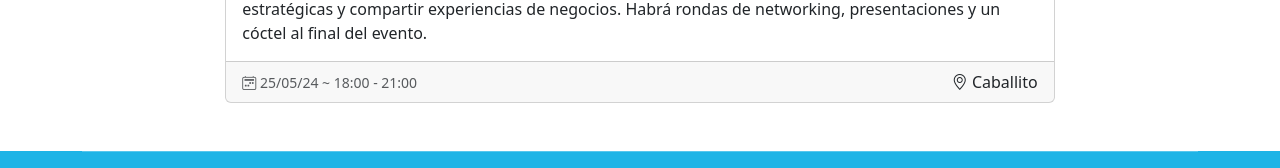
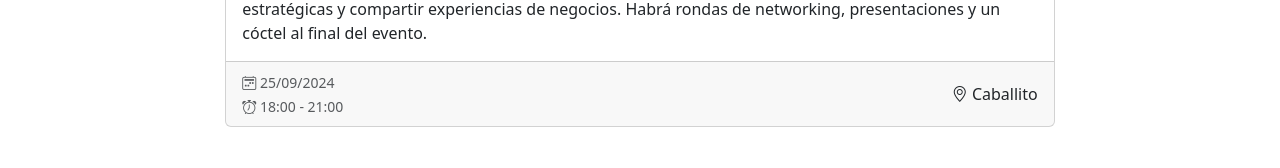
Before and after one commit to leandrodeferrari/desarrollo-web, an Angular app in the folder frontend/: page /evento/1 in a window 1280 px wide. Shown: the part 919-1087 px from the top of the page. Built offline with nearby package versions, Linux system fonts and the light colour scheme.

Commit message:
Arreglando la fecha de los eventos

```diff
--- a/frontend/src/app/crear-evento/crear-evento.component.html
+++ b/frontend/src/app/crear-evento/crear-evento.component.html
@@ -56,7 +56,7 @@
 
                 <div class="mb-3">
                     <label for="fecha" class="form-label">Fecha</label>
-                    <input formControlName="fecha" type="date" class="form-control" id="fecha">
+                    <input formControlName="fecha" type="date" [min]="fechaActual" class="form-control" id="fecha">
                 </div>
 
                 @if (tieneErrores('fecha', 'required')) {
--- a/frontend/src/app/crear-evento/crear-evento.component.ts
+++ b/frontend/src/app/crear-evento/crear-evento.component.ts
@@ -19,8 +19,14 @@ export class CrearEventoComponent {
     private eventoService: EventoService = inject(EventoService);
     public formCrearEvento: FormGroup;
     public btn_atras: string = "< Ir atrás";
+    public fechaActual: string;
 
     constructor() {
+        const today = new Date();
+        // El método toISOString() me devuelve en este formato la fecha: 2024-06-09T19:58:23.568Z
+        // Al hacer el split, me devuelve el primer elemento: 2024-06-09
+        this.fechaActual = today.toISOString().split('T')[0];
+
         this.formCrearEvento = this.fb.group({
             titulo: ['', [Validators.required]],
             imagenUrl: ['', [Validators.required]],
@@ -52,7 +58,7 @@ export class CrearEventoComponent {
 
             let dia: string = fecha.substring(8);
             let mes: string = fecha.substring(5, 7);
-            let anio: string = fecha.substring(2, 4);
+            let anio: string = fecha.substring(0, 4);
             let fechaConFormato: string = `${dia}/${mes}/${anio}`;
 
             let evento: Evento = {
--- a/frontend/src/app/editar-evento/editar-evento.component.ts
+++ b/frontend/src/app/editar-evento/editar-evento.component.ts
@@ -54,7 +54,7 @@ export class EditarEventoComponent {
 
                 let dia: string = fechaEnPartes[0];
                 let mes: string = fechaEnPartes[1];
-                let anio: string = `20${fechaEnPartes[2]}`;
+                let anio: string = `${fechaEnPartes[2]}`;
 
                 // Formato "YYYY-MM-DD" para que lo reconozca HTML.
                 let fechaConFormato: string = `${anio}-${mes}-${dia}`;
@@ -91,7 +91,7 @@ export class EditarEventoComponent {
 
             let dia: string = fecha.substring(8);
             let mes: string = fecha.substring(5, 7);
-            let anio: string = fecha.substring(2, 4);
+            let anio: string = fecha.substring(0, 4);
             let fechaConFormato: string = `${dia}/${mes}/${anio}`;
 
             let evento: Evento = {
--- a/frontend/src/app/evento/evento.component.html
+++ b/frontend/src/app/evento/evento.component.html
@@ -30,10 +30,13 @@
                     <div class="card-footer">
                         <div class="row">
                             <div class="col-6">
-                                <small class="text-body-secondary"><i class="bi bi-calendar2-week"></i> {{evento.fecha}}
-                                    ~ {{evento.horario}}</small>
+                                <small class="text-body-secondary">
+                                    <i class="bi bi-calendar2-week"></i> {{evento.fecha}}
+                                    <br>
+                                    <i class="bi bi-alarm"></i> {{evento.horario}}
+                                </small>
                             </div>
-                            <div class="col-6 text-end">
+                            <div class="col-6 text-end align-content-center">
                                 <i class="bi bi-geo-alt"></i> {{evento.ubicacion}}
                             </div>
                         </div>
--- a/frontend/src/app/eventos/eventos.component.html
+++ b/frontend/src/app/eventos/eventos.component.html
@@ -51,10 +51,13 @@
                 <div class="card-footer">
                     <div class="row">
                         <div class="col-6">
-                            <small class="text-body-secondary"><i class="bi bi-calendar2-week"></i> {{evento.fecha}} ~
-                                {{evento.horario}}</small>
+                            <small class="text-body-secondary">
+                                <i class="bi bi-calendar2-week"></i> {{evento.fecha}}
+                                <br>
+                                <i class="bi bi-alarm"></i> {{evento.horario}}
+                            </small>
                         </div>
-                        <div class="col-6 text-end">
+                        <div class="col-6 text-end align-content-center">
                             <button type="button" [routerLink]="['/evento', evento.id]"
                                 class="btn btn-primary btn-sm bg-success border-0 me-2"><i
                                     class="bi bi-eye"></i></button>
--- a/frontend/src/app/services/evento.service.ts
+++ b/frontend/src/app/services/evento.service.ts
@@ -14,7 +14,7 @@ export class EventoService {
         titulo: "Networking Empresarial en Buenos Aires",
         imagenUrl: "https://res.cloudinary.com/dy7gwan0n/image/upload/v1717251837/_f475cc6f-41a3-44da-ab0b-9e498bb20efd_mlzpw4.jpg",
         descripcion: "Un evento exclusivo para empresarios y emprendedores con el objetivo de establecer conexiones estratégicas y compartir experiencias de negocios. Habrá rondas de networking, presentaciones y un cóctel al final del evento.",
-        fecha: "25/05/24",
+        fecha: "25/09/2024",
         horario: "18:00 - 21:00",
         ubicacion: "Caballito"
       },
@@ -23,7 +23,7 @@ export class EventoService {
         titulo: "Cumbre de Líderes Empresariales",
         imagenUrl: "https://res.cloudinary.com/dy7gwan0n/image/upload/v1717281378/_10774ca8-df16-4055-8ea6-d12a151dc7c6_xort5w.jpg",
         descripcion: "Encuentro privado para líderes de empresas argentinas con el propósito de debatir sobre estrategias de crecimiento, liderazgo y responsabilidad social empresarial. Incluye paneles de discusión y sesiones de trabajo en grupo.",
-        fecha: "15/08/24",
+        fecha: "15/08/2024",
         horario: "10:00 - 16:00",
         ubicacion: "Caballito"
       },
@@ -32,7 +32,7 @@ export class EventoService {
         titulo: "Jornada de Marketing Digital",
         imagenUrl: "https://res.cloudinary.com/dy7gwan0n/image/upload/v1717281494/_3378ce39-8978-41f1-b518-95c828836806_uw8utr.jpg",
         descripcion: "Un día dedicado a explorar las mejores prácticas y nuevas tendencias en marketing digital. El evento contará con expertos en el campo que compartirán sus conocimientos a través de charlas y talleres interactivos.",
-        fecha: "05/09/24",
+        fecha: "12/09/2024",
         horario: "08:30 - 15:30",
         ubicacion: "Caballito"
       },
@@ -41,7 +41,7 @@ export class EventoService {
         titulo: "Seminario de Estrategias Financieras para PYMES",
         imagenUrl: "https://res.cloudinary.com/dy7gwan0n/image/upload/v1717281609/_1e0bdca6-5690-4e82-affc-de882c0b220b_dy8r7z.jpg",
         descripcion: "Un seminario diseñado para dueños y gerentes de pequeñas y medianas empresas (PYMES), enfocado en estrategias financieras para optimizar la gestión de recursos, aumentar la rentabilidad y asegurar el crecimiento sostenible.",
-        fecha: "20/10/24",
+        fecha: "20/10/2024",
         horario: "09:00 - 14:00",
         ubicacion: "Caballito"
       },
@@ -50,7 +50,7 @@ export class EventoService {
         titulo: "Taller de Transformación Digital para Empresas",
         imagenUrl: "https://res.cloudinary.com/dy7gwan0n/image/upload/v1717281610/_6afcd2a0-7132-4cf7-a0a9-6bb57db05f3f_r1mubl.jpg",
         descripcion: "Un taller intensivo, realizado por referentes en la industria, que abordará cómo las empresas pueden implementar estrategias de transformación digital para mejorar su competitividad y eficiencia. Incluye sesiones prácticas y casos de estudio reales.",
-        fecha: "12/11/24",
+        fecha: "12/11/2024",
         horario: "09:30 - 16:30",
         ubicacion: "Caballito"
       },
@@ -59,7 +59,7 @@ export class EventoService {
         titulo: "Conferencia sobre Sostenibilidad Corporativa",
         imagenUrl: "https://res.cloudinary.com/dy7gwan0n/image/upload/v1717281494/_7b9e275e-e10d-4a7a-9a8d-7b3d72a2c9bd_cvsl6y.jpg",
         descripcion: "Una conferencia dedicada a explorar cómo las empresas pueden integrar prácticas sostenibles en su modelo de negocio. Habrá paneles de expertos, presentaciones de casos de éxito y oportunidades para networking.",
-        fecha: "05/12/24",
+        fecha: "05/12/2024",
         horario: "10:00 - 17:00",
         ubicacion: "Caballito"
       }
```
